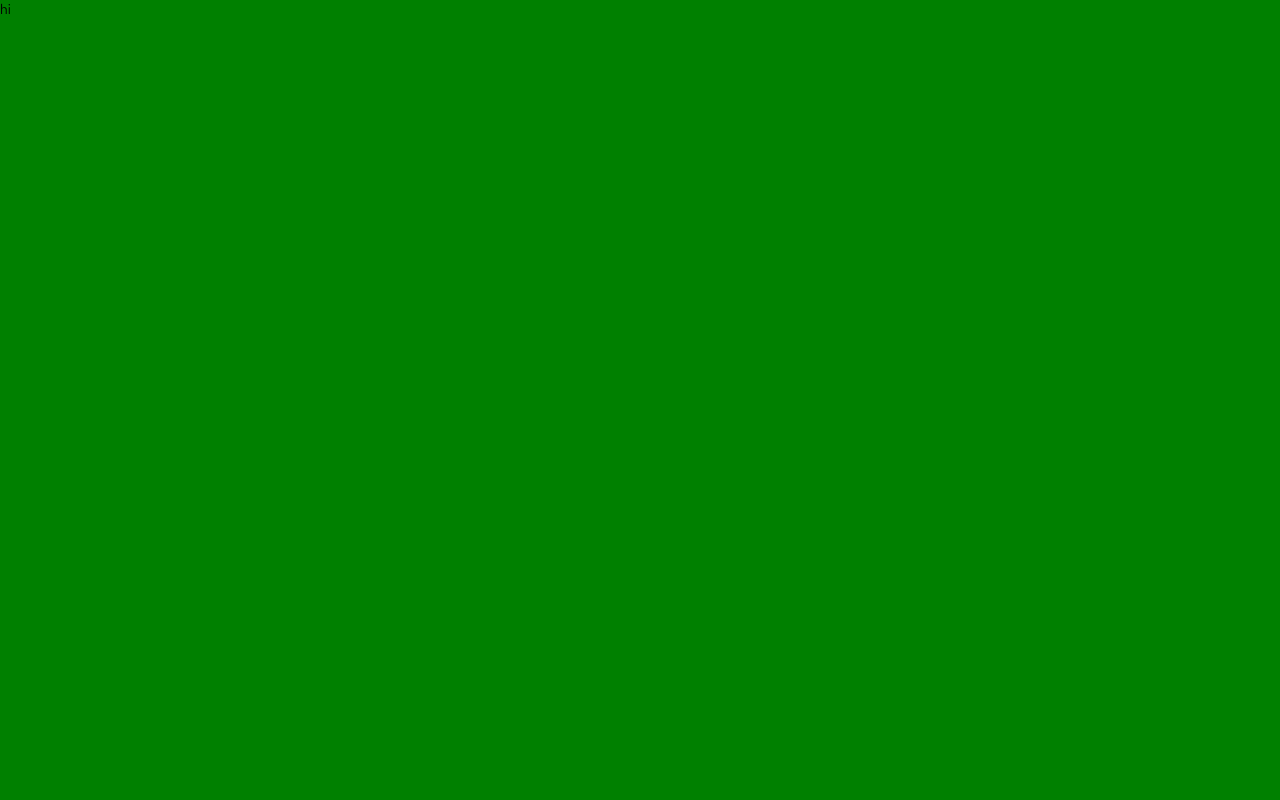
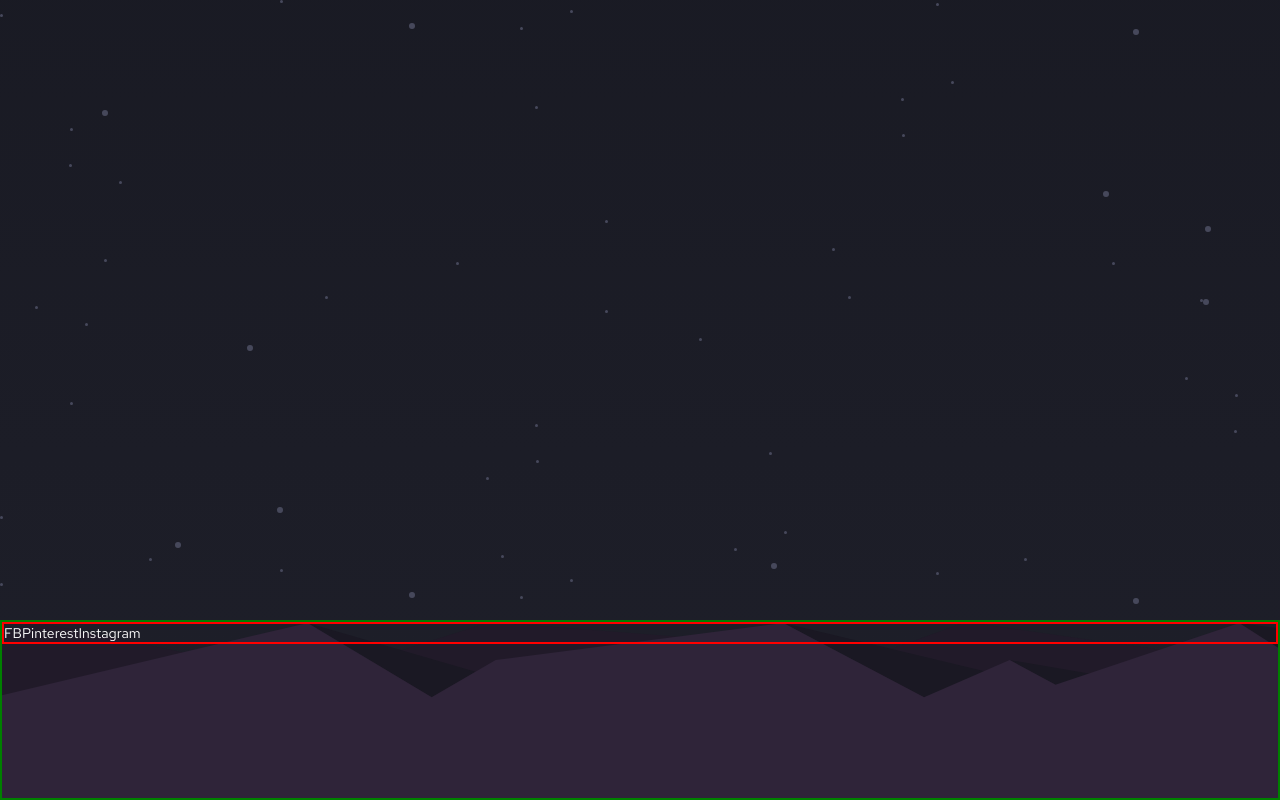
Before and after one commit to bmhan319/countdown-timer, a React (Create React App) app: page / in a window 1280 px wide. Built offline with nearby package versions, Linux system fonts and the light colour scheme.

Commit message:
added bg

```diff
--- a/src/App.js
+++ b/src/App.js
@@ -1,10 +1,12 @@
 import React, { Component } from 'react'
+import Social from './components/Social'
+import './css/social.css'
 
 export default class App extends Component {
   render() {
     return (
-      <div>
-        hi
+      <div className="App">
+        <Social />
       </div>
     )
   }
--- /dev/null
+++ b/src/components/Social.js
@@ -0,0 +1,13 @@
+import React from 'react'
+
+export default function Social() {
+  return (
+    <div className="socialComponent">
+      <div className="socialContainer">
+        <div className="socialIcon socialFaceBook">FB</div>
+        <div className="socialIcon socialPinterest">Pinterest</div>
+        <div className="socialIcon socialInstagram">Instagram</div>
+      </div>
+    </div>
+  )
+}
--- /dev/null
+++ b/src/css/social.css
@@ -0,0 +1,17 @@
+.socialComponent {
+  position: absolute;
+  bottom: 0;
+  width: 100%;
+  height: 180px;
+  background-image: url('../img/pattern-hills.svg');
+  background-repeat: no-repeat;
+  background-size: cover;
+  background-position: 80%;
+  border: 2px solid green;
+}
+
+.socialContainer {
+  border: 2px solid red;
+  display: flex;
+  color: #fff;
+}
--- a/src/index.css
+++ b/src/index.css
@@ -17,5 +17,14 @@
 }
 
 body {
-  background-color: green
+  width: 100%;
+  height: 100vh;
+  background-image: linear-gradient(hsl(234, 17%, 12%), hsl(235, 16%, 14%));
 }
+
+.App {
+  width: 100%;
+  height: 100vh;
+  background-image: url('./img/bg-stars.svg');
+  position: relative;
+}
```
Also changed, not shown: 1 other file (tests, documents, lock files or other folders).
